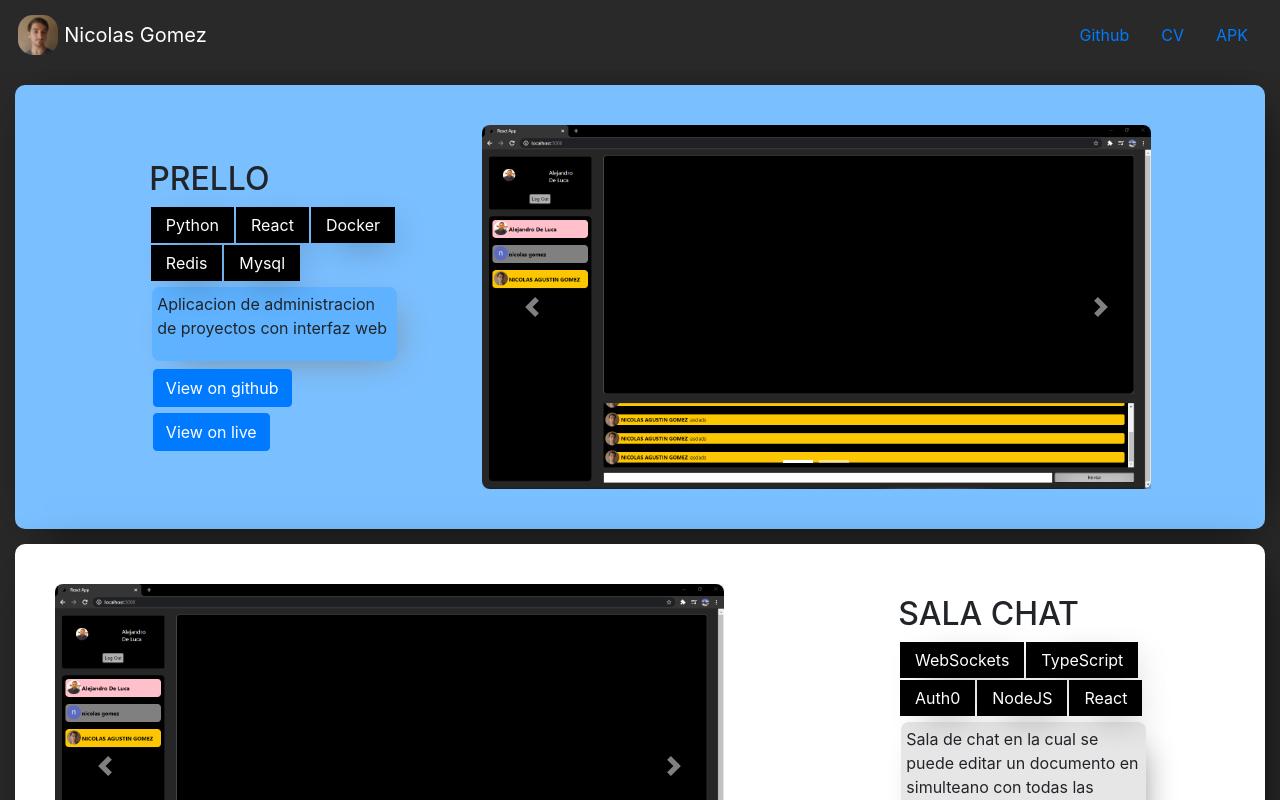
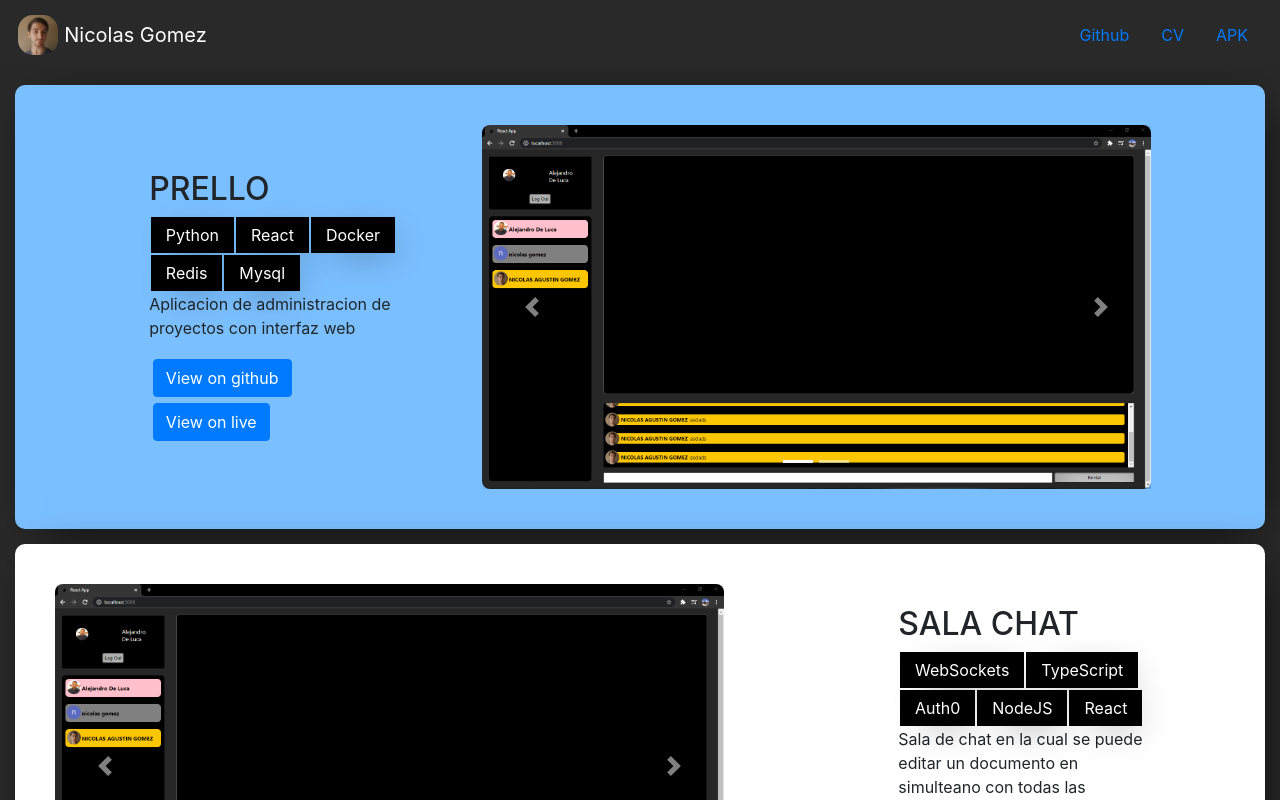
Before and after one commit to Nico9813/PortfolioWeb, a React (Create React App) app: page / in a window 1280 px wide. Shown: the top 800 px of the page. Built offline with nearby package versions, Linux system fonts and the light colour scheme.

Commit message:
fix view

```diff
--- a/src/components/Project.js
+++ b/src/components/Project.js
@@ -22,7 +22,7 @@ export const Project = (props) => {
                                     </Col>
                                 )}
                             </Row>
-                            <div className="descripcion_container" style={{backgroundColor: left ? '#e6e6e6' : '#5eb2ff'}}>
+                            <div>
                                 <p>{descripcion}</p>
                             </div>
 
```
